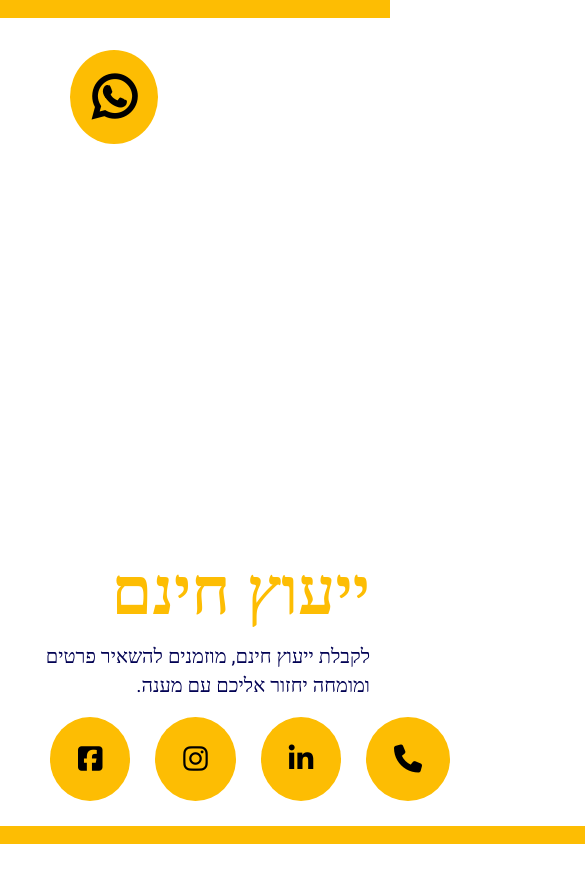
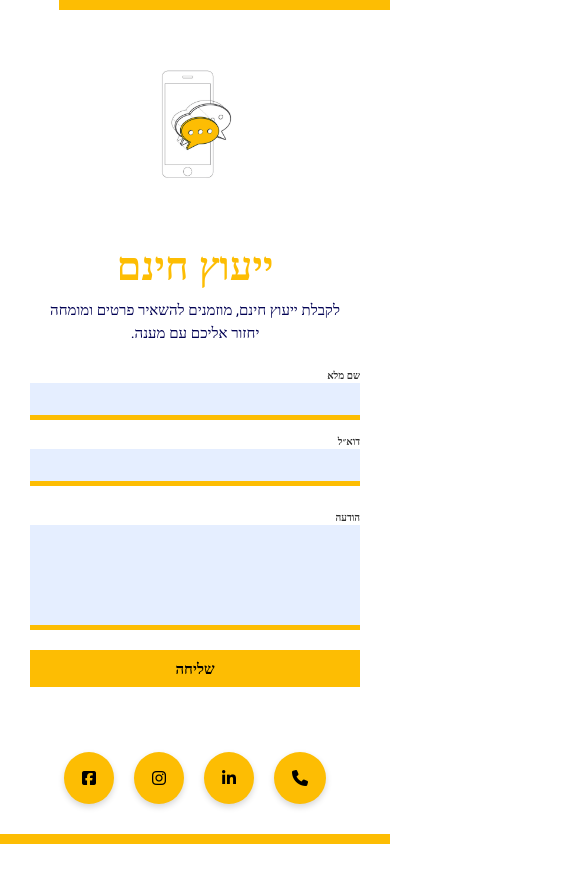
Before and after one commit to DudiBitran/Dudi-Bitran-Portfolio-project, a plain HTML site: page projects/telephoneAdvice_LP.html in a window 390 px wide. Shown: the top 882 px of the page, 585 px wide, since content can reach past the window. After the commit the page ends 844 px from the top, so only its background shows below. Drawn offline with Linux system fonts and the light colour scheme.

Commit message:
landingPage
final Landing page telephoneAdvice

```diff
--- a/projects/telephoneAdvice_LP.html
+++ b/projects/telephoneAdvice_LP.html
@@ -21,12 +21,12 @@
 
 
     <div class="container-form">
-        <div class="container-content">
-            <h1>ייעוץ חינם</h1>
-            <p>לקבלת ייעוץ חינם, מוזמנים להשאיר פרטים ומומחה יחזור אליכם עם מענה.</p>
-        </div>
         <div class="form-img"><img src="/images/phone.png" alt="Phone device"></div>
         <form action="">
+            <div class="container-content">
+                <h1>ייעוץ חינם</h1>
+                <p>לקבלת ייעוץ חינם, מוזמנים להשאיר פרטים ומומחה יחזור אליכם עם מענה.</p>
+            </div>
             <div class="direction-control">
                 <div class="form-control">
                     <label for="name">שם מלא</label>
--- a/style/telephoneAdvice_LP.css
+++ b/style/telephoneAdvice_LP.css
@@ -6,8 +6,6 @@
     box-sizing: border-box;
 }
 
-html,
-body {}
 
 /*Header*/
 
@@ -31,9 +29,9 @@ body {}
     position: absolute;
     top: 50px;
     left: 70px;
-    font-size: 50px;
+    font-size: 48px;
     background-color: #FDBD03;
-    padding: 22px;
+    padding: 18px;
     border-radius: 50%;
     font-weight: 600;
 }
@@ -41,9 +39,10 @@ body {}
 /*Footer*/
 
 .container-footer {
-    position: absolute;
+    position: relative;
     bottom: 0;
     width: 100%;
+    margin-top: 50px;
 }
 
 .buttom-line {
@@ -64,6 +63,7 @@ body {}
     background-color: #FDBD03;
     padding: 28px;
     border-radius: 50%;
+    box-shadow: 0px 3px 6px #00000029;
 }
 
 /*Form*/
@@ -81,13 +81,20 @@ body {}
 }
 
 form {
-    width: 100%;
+    width: 55%;
 }
 
 .form-control {
     display: flex;
     flex-direction: column;
     position: relative;
+}
+
+.direction-control {
+    display: flex;
+    width: 100%;
+    flex-direction: row;
+    gap: 25px;
 }
 
 input[type="text"],
@@ -102,6 +109,13 @@ input[type="email"] {
 label {
     color: #2C2C2C;
     font: normal normal bold 16px Heebo;
+}
+
+.textarea-control {
+    display: flex;
+    flex-direction: column;
+    width: 100%;
+    margin-top: 25px;
 }
 
 .textarea-control textarea {
@@ -124,22 +138,10 @@ input[type="submit"] {
     cursor: pointer;
 }
 
-.direction-control {
-    display: flex;
-    width: 100%;
-    flex-direction: row;
-    gap: 25px;
-}
-
-.textarea-control {
-    display: flex;
-    flex-direction: column;
-    width: 100%;
-    margin-top: 25px;
-}
 
 .container-content {
     text-align: right;
+    margin-bottom: 45px;
 }
 
 .container-content h1 {
@@ -159,10 +161,205 @@ input[type="submit"] {
 }
 
 .form-img {
-
-    /* Ensures the image takes up half the width */
     display: flex;
-    justify-content: flex-start;
+    align-items: center;
+    justify-content: center;
+    width: 45%;
 }
 
-.form-img img {}
+/*Responsive Style*/
+
+/* @media (max-width: 768px) {
+    .top-line {
+        width: 85%;
+    }
+
+    .form-img img {
+        width: 79px;
+        height: 119px;
+    }
+
+    .container-form {
+        flex-direction: column;
+        justify-content: center;
+        align-items: center;
+    }
+
+    .direction-control {
+        flex-direction: column;
+        justify-content: center;
+    }
+
+    .textarea-control {
+        width: 310px;
+    }
+
+    .f-icons {
+        justify-content: center;
+        width: 100%;
+        margin-bottom: 10px;
+    }
+
+    .f-icons i {
+        margin-left: 10px;
+        margin-right: 10px;
+        font-size: 24px;
+        padding: 22px;
+    }
+
+    .h-icons {
+        display: none;
+    }
+
+    form {
+        display: flex;
+        flex-direction: column;
+        justify-content: center;
+        align-items: center;
+        width: 400px;
+        padding: 20px;
+    }
+
+    .container-content {
+        display: flex;
+        flex-direction: column;
+        justify-content: center;
+        align-items: center;
+        text-align: center;
+        padding-left: 25px;
+        padding-right: 25px;
+    }
+
+    .container-content h1 {
+        font-size: 40px
+    }
+
+    .container-content p {
+        font-size: 15px
+    }
+
+} */
+
+@media (max-width: 550px) {
+
+    body {
+        display: flex;
+        flex-direction: column;
+        min-height: 100vh;
+    }
+
+    .container-header {
+        flex-direction: column;
+        height: auto;
+        align-items: center;
+    }
+
+    .container-footer {
+        display: flex;
+        margin-top: auto;
+    }
+
+    .h-icons {
+        display: none;
+    }
+
+    .top-line {
+        width: 85%;
+        height: 10px;
+    }
+
+    .buttom-line {
+        width: 100%;
+        height: 10px;
+        position: absolute;
+        bottom: 0;
+    }
+
+    .form-img img {
+        max-width: 79px;
+        height: 119px;
+        margin-top: 50px;
+    }
+
+    .container-form {
+        flex-direction: column;
+        align-items: center;
+        padding: 15px;
+        gap: 20px;
+    }
+
+    form {
+        width: 100%;
+        padding: 15px;
+    }
+
+    .direction-control {
+        flex-direction: column;
+        gap: 15px;
+        width: 100%;
+    }
+
+    input[type="text"],
+    input[type="email"] {
+        width: 100%;
+        height: 37px;
+    }
+
+    .textarea-control {
+        width: 100%;
+    }
+
+    label {
+        font-size: 10px;
+    }
+
+    .textarea-control textarea {
+        width: 100%;
+        height: 105px;
+    }
+
+    input[type="submit"] {
+        width: 100%;
+        height: 37px;
+        font-size: 15px;
+        margin-top: 20px;
+    }
+
+    .container-content {
+        text-align: center;
+        margin-bottom: 25px;
+        padding: 0 10px;
+    }
+
+    .f-icons {
+        justify-content: center;
+        width: 100%;
+        padding-bottom: 40px;
+    }
+
+    .f-icons i {
+        margin-left: 10px;
+        margin-right: 10px;
+        font-size: 16px;
+        padding: 18px;
+    }
+
+    .container-content {
+        width: 100%;
+    }
+
+    .container-content h1 {
+        font-size: 40px;
+        width: 100%;
+        text-align: center;
+        height: 80px;
+    }
+
+    .container-content p {
+        display: flex;
+        font-size: 15px;
+        width: 100%;
+        text-align: center;
+        line-height: 1.5;
+    }
+}
```
